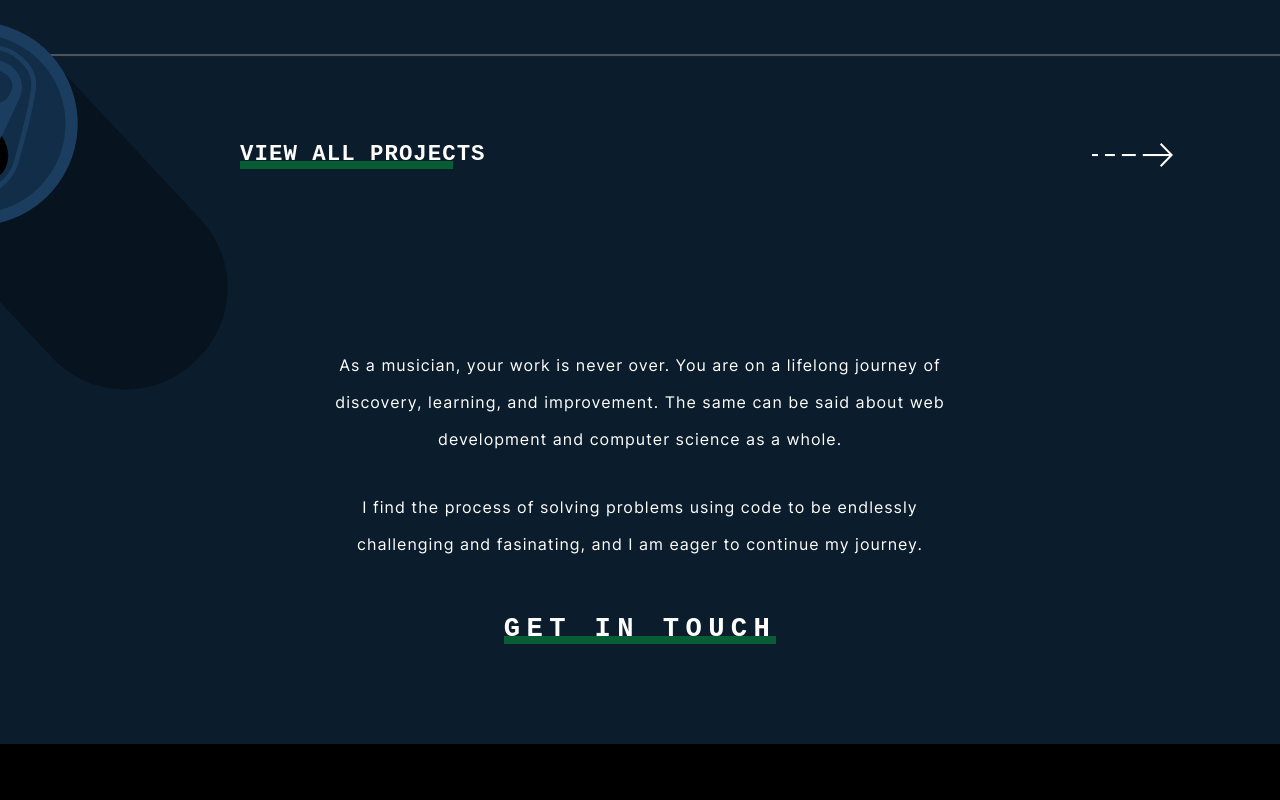
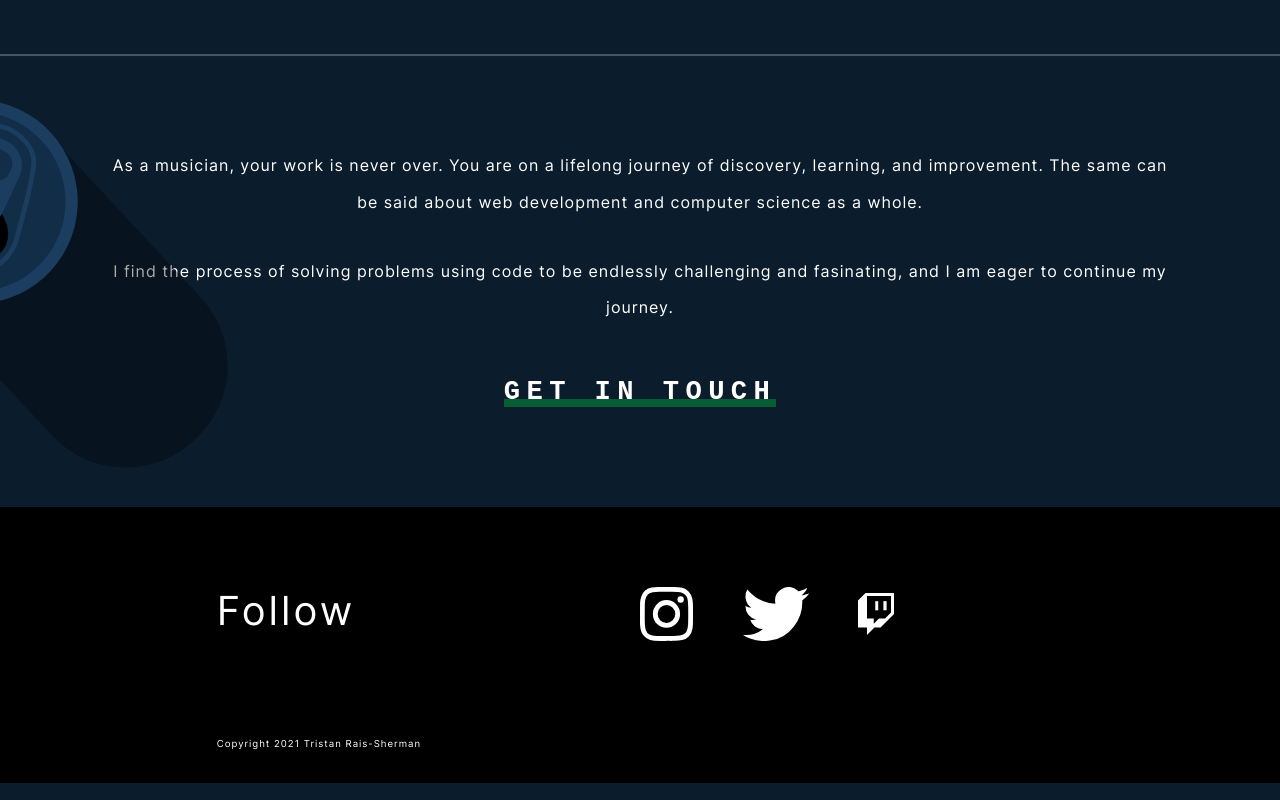
Before and after one commit to thecodingconductor/portfolio-reborn, a React (Create React App) app in the folder frontend/: page / in a window 1280 px wide. Shown: the part 2600-3400 px from the top of the page. Built offline with nearby package versions, Linux system fonts and the light colour scheme; a web font is replaced by a local one.

Commit message:
mobile good

```diff
--- a/frontend/src/components/DesktopFeaturedProjects.js
+++ b/frontend/src/components/DesktopFeaturedProjects.js
@@ -112,7 +112,7 @@ const DesktopFeaturedProjects = (props) => {
                 <Container className="can-spacer" fluid>
 
                 </Container>
-                <Container className="view-projects-selector d-flex align-items-center justify-content-between" fluid>
+                {/* <Container className="view-projects-selector d-flex align-items-center justify-content-between" fluid>
                     <div className="view-project d-flex align-items-center justify-content-center">
                         <p className="view-project">
                             VIEW ALL PROJECTS
@@ -120,7 +120,7 @@ const DesktopFeaturedProjects = (props) => {
                         </p>
                     </div>
                     <img src={ArrowMobile} alt="View Project" className="project-arrow"></img>
-                </Container>
+                </Container> */}
            </Container>
        </Container>
     )
--- a/frontend/src/components/FeaturedProjects.js
+++ b/frontend/src/components/FeaturedProjects.js
@@ -94,13 +94,13 @@ const FeaturedProjects = (props) => {
                 <Container fluid style={{ height: '300px'}}>
 
                 </Container>
-                <Container className="view-projects-selector d-flex align-items-center justify-content-between" fluid>
+                {/* <Container className="view-projects-selector d-flex align-items-center justify-content-between" fluid>
                     <p className="view-project d-flex flex-column align-items-center justify-content-center">
                         <span className="view-all-text">VIEW ALL</span>
                         <span className="projects-text">PROJECTS</span>
                     </p>
                     <img src={ArrowMobile} alt="View Project" className="project-arrow"></img>
-                </Container>
+                </Container> */}
            </Container>
        </Container>
     )
--- a/frontend/src/components/Footer.js
+++ b/frontend/src/components/Footer.js
@@ -8,7 +8,7 @@ const Footer = () => {
     return (
        <Container className="footer-container d-flex flex-column align-items-center justify-content-between" fluid>
 
-           <Container className="d-flex justify-content-start" fluid>
+           <Container className="d-flex justify-content-start footer-content-container" >
                 <Container className="follow-container" fluid>
                     <h1>Follow</h1>
                 </Container>
@@ -29,7 +29,7 @@ const Footer = () => {
            </Container>
 
 
-           <Container className="copyright-container" fluid>
+           <Container className="copyright-container">
                 <p>Copyright 2021 Tristan Rais-Sherman</p>
            </Container>
        </Container>
--- a/frontend/src/custom.scss
+++ b/frontend/src/custom.scss
@@ -108,7 +108,7 @@ body {
   z-index: 999;
 
   .nav-content-wrapper {
-    margin-top: 1rem;
+    margin-top: 2rem;
     // padding: 1rem;
     height: 95%;
 
@@ -178,9 +178,11 @@ body {
 
         width: 80%;
         margin-left: 0;
+        margin-bottom: 2rem;
         .copyright-container-mobile {
           font-size: .6rem;
           padding-top: 1rem;
+
         }
       }
     }
@@ -684,10 +686,10 @@ hr {
 
 .can-spacer {
 
-  height: 300px;
+  height: 250px;
 
   @include lg {
-    height: 50px;
+    height: 10px;
   }
 }
 
@@ -695,8 +697,9 @@ hr {
 .get-in-touch-container {
 
   @include lg {
-    margin-top: 10rem;
+    margin-top: 4rem;
   }
+
     p {
       text-align: center;
       line-height: 2.3rem;
@@ -750,7 +753,7 @@ hr {
 }
 
 .get-in-touch-text {
-  width: 60%;
+  width: 100%;
 }
 
 
@@ -770,6 +773,16 @@ hr {
     width: 100%;
   }
 
+  .footer-content-container {
+
+    width: 80%;
+    flex-direction: column;
+
+    @include lg {
+      flex-direction: row;
+    }
+  }
+
   .follow-container {
     margin-bottom: 4rem;
 
@@ -779,7 +792,9 @@ hr {
   }
 
   .social-icons {
+    margin: auto;
     margin-bottom: 6rem;
+
 
     @include lg {
       width: 30%;
@@ -789,6 +804,9 @@ hr {
 }
 
 .copyright-container {
+
+  width: 80%;
+
   p {
     font-size: .6rem;
   }
```
